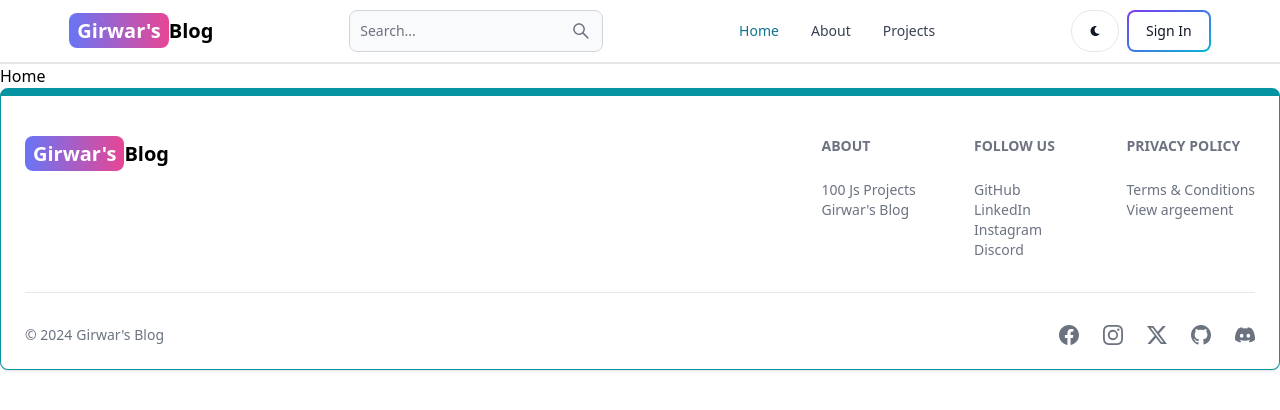
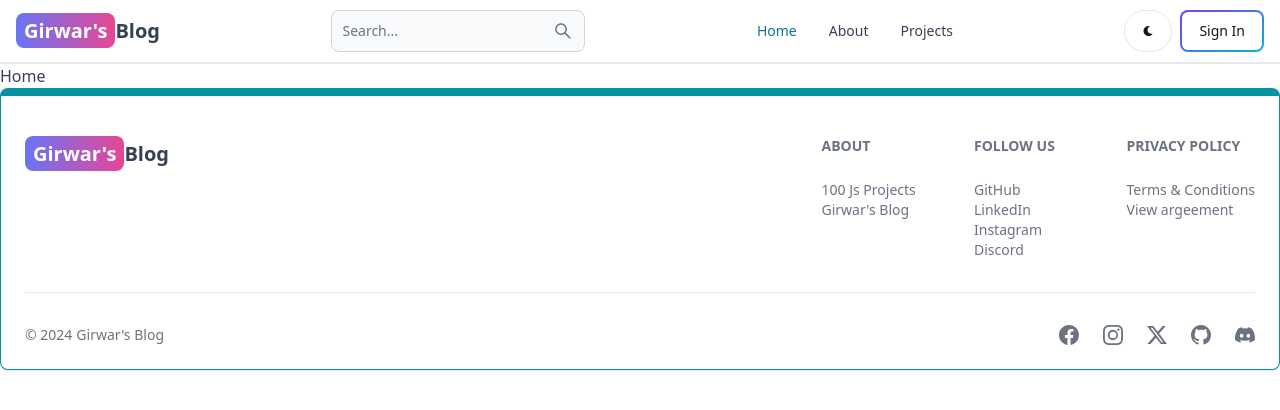
Before and after one commit to Girwar-Sahu/blogapp-using-mern, a React (Vite) app in the folder client/: page / in a window 1280 px wide. Shown: the top 410 px of the page. Built offline with nearby package versions, Linux system fonts and the light colour scheme.

Commit message:
added dark mode functionality

```diff
--- a/client/src/components/Header.jsx
+++ b/client/src/components/Header.jsx
@@ -2,16 +2,18 @@
 import React from "react";
 import { Link, useLocation } from "react-router-dom";
 import { AiOutlineSearch } from "react-icons/ai";
-import { FaMoon } from "react-icons/fa";
-import { useSelector } from "react-redux";
+import { FaMoon, FaSun } from "react-icons/fa";
+import { useSelector, useDispatch } from "react-redux";
+import { toggleTheme } from "../redux/theme/themeSlice.js";
 
 function Header() {
   const path = useLocation().pathname;
-  const {currentUser} = useSelector((state) => state.user);
+  const { currentUser } = useSelector((state) => state.user);
+  const { theme } = useSelector((state) => state.theme);
+  const dispatch = useDispatch();
 
   return (
-    <div className="border-b-2">
-      <Navbar className="w-11/12 mx-auto ">
+    <Navbar className="border-b-2">
       <Link
         to="/"
         className="self-center whitespace-nowrap text-sm sm:text-xl font-semibold dark:text-white"
@@ -33,8 +35,13 @@
         <AiOutlineSearch />
       </Button>
       <div className="flex gap-2 md:order-2">
-          <Button className="w-12 hidden sm:inline" color="gray" pill>
-            <FaMoon />
+        <Button
+          className="w-12 hidden sm:inline"
+          color="gray"
+          pill
+          onClick={() => dispatch(toggleTheme())}
+        >
+          {theme === "light" ? <FaMoon /> : <FaSun />}
         </Button>
         {currentUser ? (
           <Dropdown
@@ -44,9 +51,11 @@
           >
             <Dropdown.Header>
               <span className="block text-sm">@{currentUser.username}</span>
-                <span className="block text-sm font-medium truncate">{currentUser.email}</span>
+              <span className="block text-sm font-medium truncate">
+                {currentUser.email}
+              </span>
             </Dropdown.Header>
-              <Link to='/dashboard?tab=profile'>
+            <Link to="/dashboard?tab=profile">
               <Dropdown.Item>Profile</Dropdown.Item>
             </Link>
             <Dropdown.Divider />
@@ -73,7 +82,6 @@
         </Navbar.Link>
       </Navbar.Collapse>
     </Navbar>
-    </div>
   );
 }
 
--- /dev/null
+++ b/client/src/components/ThemeProvier.jsx
@@ -0,0 +1,15 @@
+import React from "react";
+import { useSelector } from "react-redux";
+
+function ThemeProvier({ children }) {
+  const { theme } = useSelector((state) => state.theme);
+  return (
+    <div className={theme}>
+      <div className="bg-white text-gray-700 dark:text-gray-200 dark:bg-[rgb(16,23,42)] min-h-screen">
+        {children}
+      </div>
+    </div>
+  );
+}
+
+export default ThemeProvier;
--- a/client/src/main.jsx
+++ b/client/src/main.jsx
@@ -1,6 +1,7 @@
 import React from "react";
 import ReactDOM from "react-dom/client";
 import App from "./App.jsx";
+import ThemeProvier from "./components/ThemeProvier.jsx";
 import "./index.css";
 import { store, persistor } from "./redux/store.js";
 import { Provider } from "react-redux";
@@ -10,7 +11,9 @@
   <React.StrictMode>
     <Provider store={store}>
       <PersistGate loading={null} persistor={persistor}>
-        <App />
+        <ThemeProvier>
+          <App />
+        </ThemeProvier>
       </PersistGate>
     </Provider>
   </React.StrictMode>
--- a/client/src/redux/store.js
+++ b/client/src/redux/store.js
@@ -1,10 +1,12 @@
 import { configureStore, combineReducers } from "@reduxjs/toolkit";
 import userReducer from "./user/userSlice.js";
+import themeReducer from "./theme/themeSlice.js"
 import {persistReducer, persistStore} from "redux-persist"
 import storage from "redux-persist/lib/storage";
 
   const rootReducer = combineReducers({
   user: userReducer,
+  theme: themeReducer,
 });
 
 const persistConfig = {
--- /dev/null
+++ b/client/src/redux/theme/themeSlice.js
@@ -0,0 +1,18 @@
+import {createSlice} from "@reduxjs/toolkit"
+
+const initialState = {
+   theme: 'light',
+}
+
+const themeSlice = createSlice({
+   name:"theme",
+   initialState,
+   reducers:{
+      toggleTheme:(state)=>{
+         state.theme = state.theme === 'light' ? 'dark' : 'light'
+      },
+   }
+})
+
+export const {toggleTheme} = themeSlice.actions
+export default themeSlice.reducer
```
Lines whose indentation alone changed are shown as unchanged.
